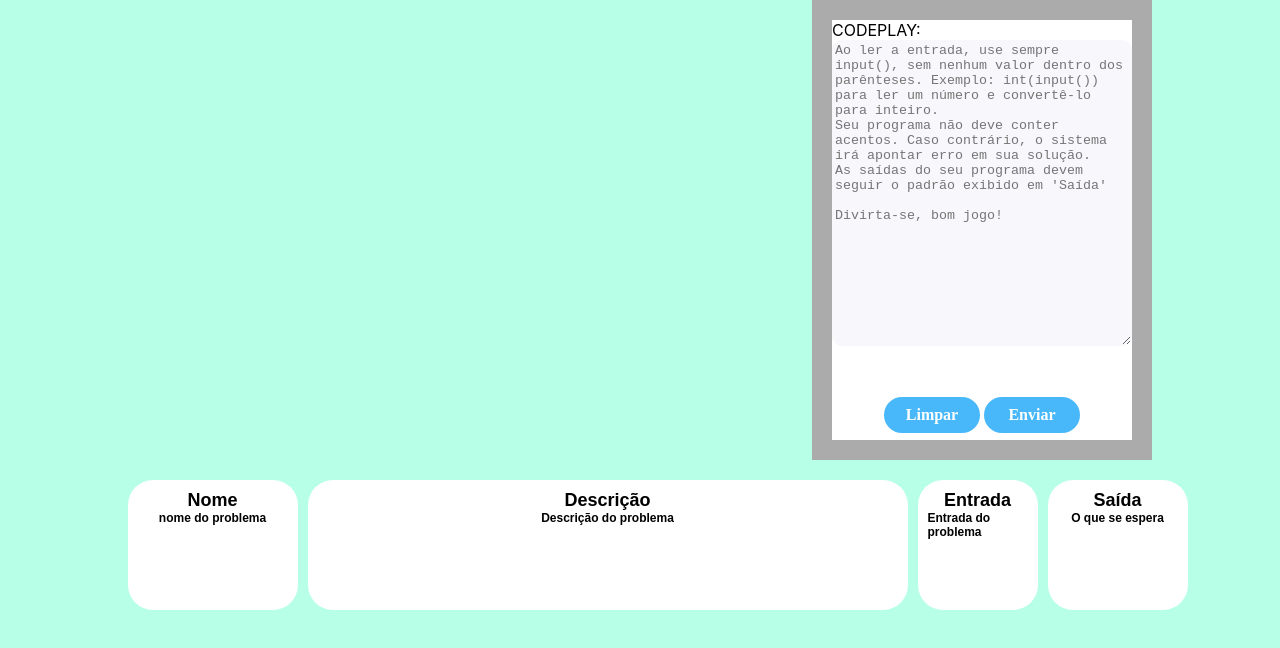
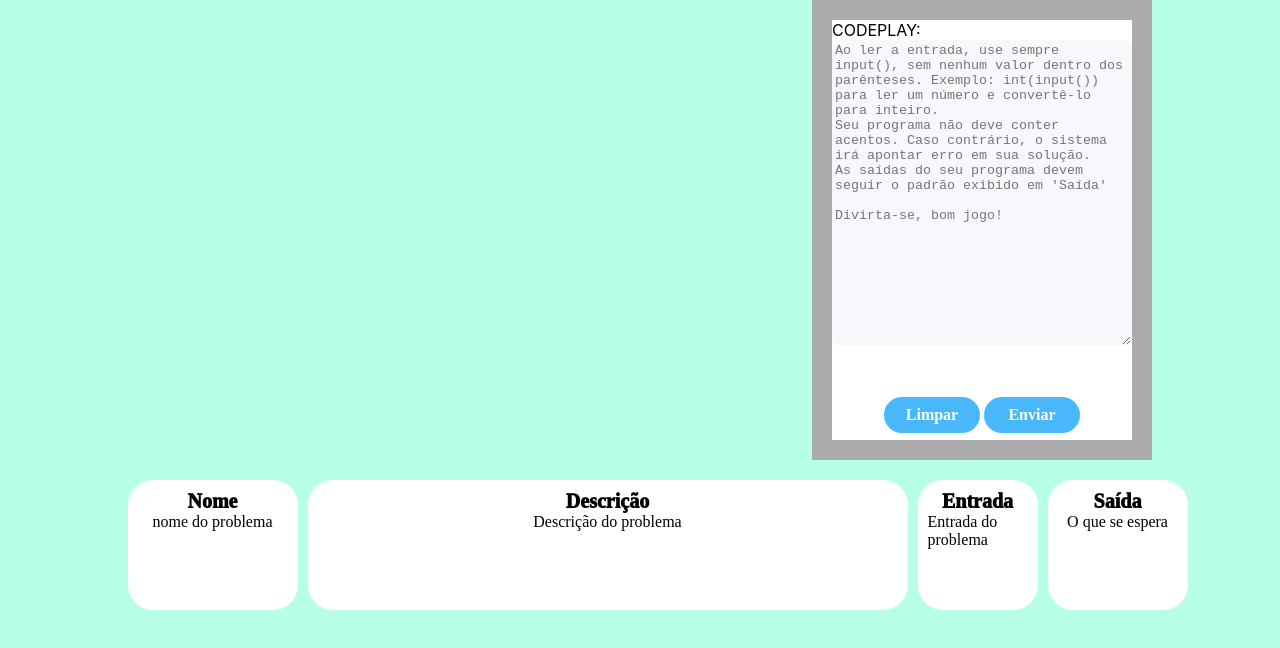
Before and after one commit to dududueedu/codeplay, a React (Create React App) app in the folder codeplay.client/: page / in a window 1280 px wide. Shown: the top 648 px of the page. Built offline with nearby package versions, Linux system fonts and the light colour scheme.

Commit message:
align informacoes

```diff
--- a/codeplay.client/src/components/ProblemCode/index.css
+++ b/codeplay.client/src/components/ProblemCode/index.css
@@ -49,6 +49,7 @@
 
 .information{
     display: inline;
+    font: 400 16px caption;
 }
 
 .text{
@@ -61,5 +62,5 @@
 }
 
 .boxTitle {
-    font-size: 18px;
+    font: 1000 20px bold;
 }
```
